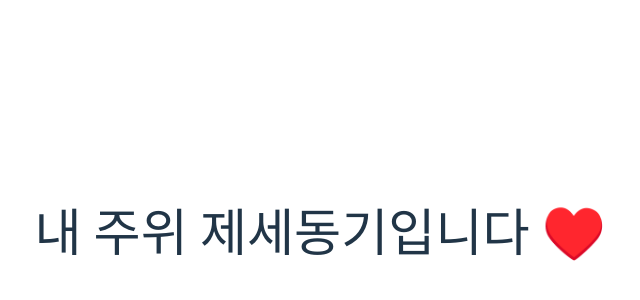
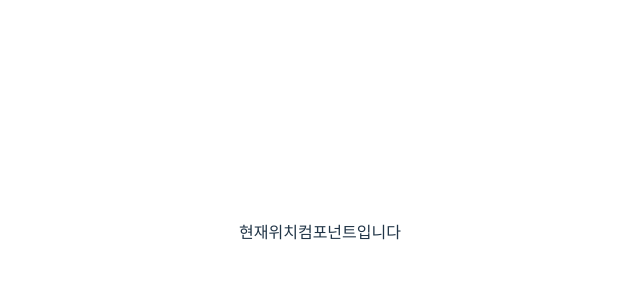
Before and after one commit to jungyeon-rgb/nearby-AED, a React (Vite) app in the folder nearby_aed/: page / in a window 1280 px wide. Shown: the part 168-468 px from the top of the page, without its empty margins (320-960 px from the left). Built offline with nearby package versions, Linux system fonts and the light colour scheme.

Commit message:
현재위치 컴포넌트 생성

```diff
--- a/nearby_aed/package.json
+++ b/nearby_aed/package.json
@@ -12,7 +12,7 @@
   "dependencies": {
     "react": "^18.2.0",
     "react-dom": "^18.2.0",
-    "styled-components": "^5.3.10"
+    "styled-components": "^5.3.11"
   },
   "devDependencies": {
     "@types/react": "^18.2.13",
--- a/nearby_aed/src/App.tsx
+++ b/nearby_aed/src/App.tsx
@@ -1,9 +1,10 @@
 import "./App.css";
+import Geolocation from "./components/Geolocation.tsx";
 
 function App() {
   return (
     <>
-      <h1> 내 주위 제세동기입니다 ♥️</h1>
+      <Geolocation />
     </>
   );
 }
--- /dev/null
+++ b/nearby_aed/src/components/Geolocation.tsx
@@ -0,0 +1,5 @@
+export const Geolocation = () => {
+  return "현재위치컴포넌트입니다";
+};
+
+export default Geolocation;
```
Also changed, not shown: 1 other file (tests, documents, lock files or other folders).
